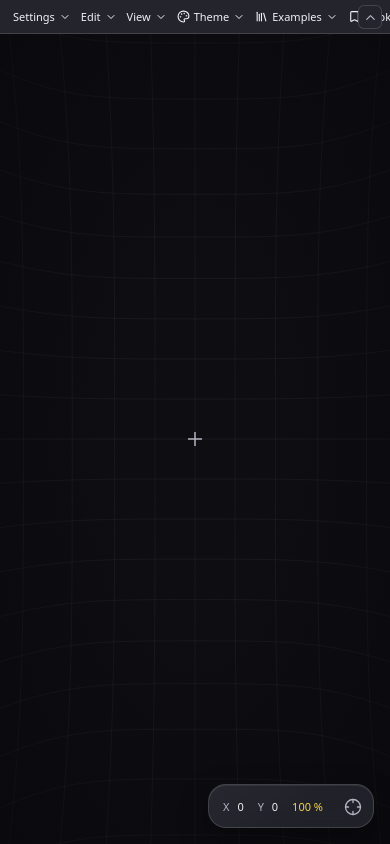
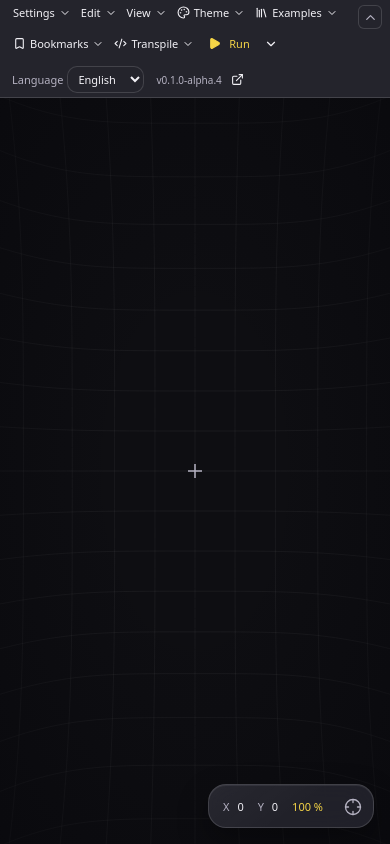
Before and after one commit to lalBi94/Sapphire3, a React (Vite) app: page / in a window 390 px wide. Built offline with nearby package versions, Linux system fonts and the light colour scheme.

Commit message:
Rend la navbar responsive en plusieurs lignes

```diff
--- a/src/components/Canvas/Canvas.css
+++ b/src/components/Canvas/Canvas.css
@@ -3,8 +3,8 @@
 .canvas-nav-toggle { position: absolute; top: 5px; right: 8px; z-index: 12; display: grid; place-items: center; width: 24px; height: 24px; padding: 0; border: 1px solid var(--color-border); border-radius: var(--radius-small); background: var(--color-surface-raised); color: var(--color-text-muted); cursor: pointer; }
 .canvas-nav-toggle:hover { color: var(--color-text); border-color: var(--color-border-hover); }
 .canvas-nav-toggle:focus-visible { outline: 2px solid var(--color-focus); outline-offset: -2px; }
-/* Barre repliée : elle glisse vers le haut (rognée par le conteneur) et libère la hauteur pour le canvas. */
-.canvas-workspace--nav-collapsed .project-navigation { margin-top: calc(-1 * var(--navigation-height)); }
+/* Barre repliée : masquée quelle que soit sa hauteur (une ou plusieurs lignes), le canvas récupère l'espace. */
+.canvas-workspace--nav-collapsed .project-navigation { display: none; }
 .canvas-transfer-status { position: absolute; left: var(--space-panel); top: var(--space-panel); z-index: 6; display: flex; align-items: center; gap: var(--space-control); max-width: min(520px, calc(100% - 32px)); padding: var(--space-control); border: 1px solid var(--color-border); border-radius: var(--radius-control); color: var(--color-text); background: var(--color-surface-raised); box-shadow: var(--shadow-panel); font-size: 12px; cursor: default; }
 .canvas-transfer-status--error { border-color: var(--color-diagnostic); }
 .canvas-transfer-status span { overflow-wrap: anywhere; }
--- a/src/components/ProjectNavigation/ProjectNavigation.css
+++ b/src/components/ProjectNavigation/ProjectNavigation.css
@@ -1,10 +1,10 @@
-.project-navigation { position: relative; z-index: 10; display: flex; align-items: center; gap: 2px; flex: 0 0 var(--navigation-height); height: var(--navigation-height); padding: 0 36px 0 var(--space-control); border-bottom: 1px solid var(--color-border); background: var(--color-surface-raised); color: var(--color-text); font-size: 11px; transition: margin-top 200ms var(--easing-ui); }
+.project-navigation { position: relative; z-index: 10; display: flex; flex-wrap: wrap; align-items: center; gap: 2px; flex: 0 0 auto; min-height: var(--navigation-height); height: auto; padding: 0 36px 0 var(--space-control); border-bottom: 1px solid var(--color-border); background: var(--color-surface-raised); color: var(--color-text); font-size: 11px; }
 .project-navigation details { position: relative; }
 .project-navigation summary { display: flex; align-items: center; gap: 4px; padding: 5px 7px; border-radius: var(--radius-small); corner-shape: var(--corner-shape); cursor: pointer; list-style: none; }
 .project-navigation summary::-webkit-details-marker { display: none; }
 .project-navigation summary:hover, .project-navigation details[open] summary { background: var(--color-hover); }
 .project-navigation details[open] summary { text-decoration: underline; text-underline-offset: 3px; }
-.project-navigation__menu { position: absolute; top: calc(100% + 5px); left: 0; width: 208px; max-width: calc(100vw - 16px); padding: var(--space-small); border: 1px solid var(--color-border); border-radius: var(--radius-control); corner-shape: var(--corner-shape); background: var(--surface-reflection), var(--surface-floating); box-shadow: var(--shadow-panel); }
+.project-navigation__menu { position: absolute; top: calc(100% + 5px); left: 0; width: 208px; max-width: calc(100vw - 16px); max-height: calc(100dvh - 60px); overflow-y: auto; padding: var(--space-small); border: 1px solid var(--color-border); border-radius: var(--radius-control); corner-shape: var(--corner-shape); background: var(--surface-reflection), var(--surface-floating); box-shadow: var(--shadow-panel); }
 .project-navigation__menu p { margin: var(--space-control); color: var(--color-text-muted); }
 /* Sous-catégorie de menu : libellé discret, avec un séparateur au-dessus de chaque groupe sauf le premier. */
 .project-navigation__section { color: var(--color-text-muted); font-size: 10px; letter-spacing: 0.04em; text-transform: uppercase; }
@@ -15,7 +15,7 @@
 .project-navigation__chip--unavailable { background: var(--color-hover); }
 .project-navigation__theme-menu { width: 250px; max-height: calc(100dvh - 50px); overflow: auto; }
 .project-navigation__check, .project-navigation__language { display: flex; align-items: center; gap: var(--space-control); padding: 8px; white-space: nowrap; }
-.project-navigation__language { margin-left: var(--space-control); color: var(--color-text-muted); }
+.project-navigation__language { margin-left: var(--space-control); padding: 0; color: var(--color-text-muted); }
 .project-navigation__language select { min-width: 88px; padding: 4px 6px; border: 1px solid var(--color-border); border-radius: var(--radius-control); background: var(--color-surface-raised); color: var(--color-text); font: inherit; }
 .project-navigation button, .project-navigation__confirmation button { display: inline-flex; align-items: center; gap: var(--space-control); padding: 8px; border: 1px solid transparent; border-radius: var(--radius-control); background: transparent; color: var(--color-text); font: inherit; cursor: pointer; }
 .project-navigation__menu button { width: 100%; text-align: left; }
@@ -73,5 +73,4 @@
 .project-navigation__confirmation button:hover { background: var(--color-hover); }
 .project-navigation__confirmation .project-navigation__primary { background: var(--color-primary); color: var(--color-on-primary); }
 .project-navigation__confirmation .project-navigation__primary:hover { background: var(--color-primary-hover); }
-@media (max-width: 480px) { .project-navigation__language { margin-left: 0; } .project-navigation__language { font-size: 0; } .project-navigation__language select { font-size: 11px; } }
-@media (max-width: 600px) { .project-navigation { gap: 0; } .project-navigation summary { padding-inline: 5px; } .project-navigation__language { font-size: 0; padding: 4px; margin-left: 0; gap: 0; } .project-navigation__language select { min-width: 70px; width: 70px; font-size: 11px; } }
+@media (max-width: 600px) { .project-navigation { gap: 0; row-gap: 2px; } .project-navigation summary { padding-inline: 5px; } .project-navigation__language { margin-left: 0; padding: 4px; gap: 4px; } .project-navigation__language select { min-width: 70px; font-size: 11px; } }
```
Also changed, not shown: 2 other files (tests, documents, lock files or other folders).
